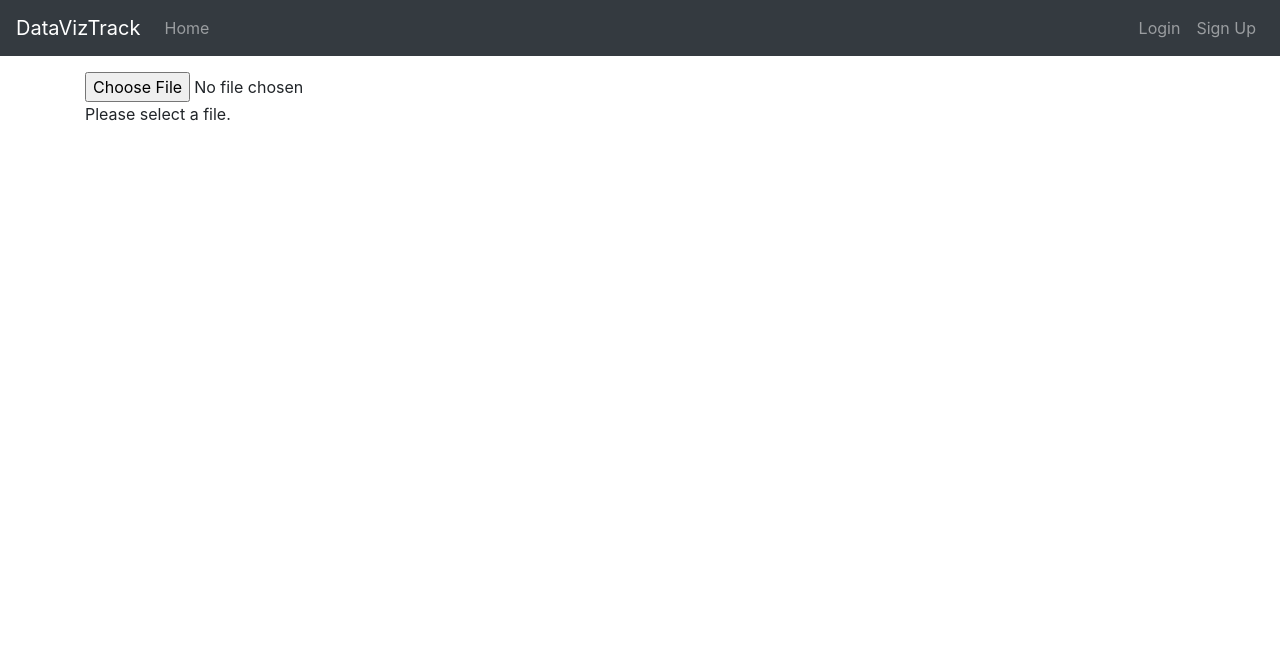
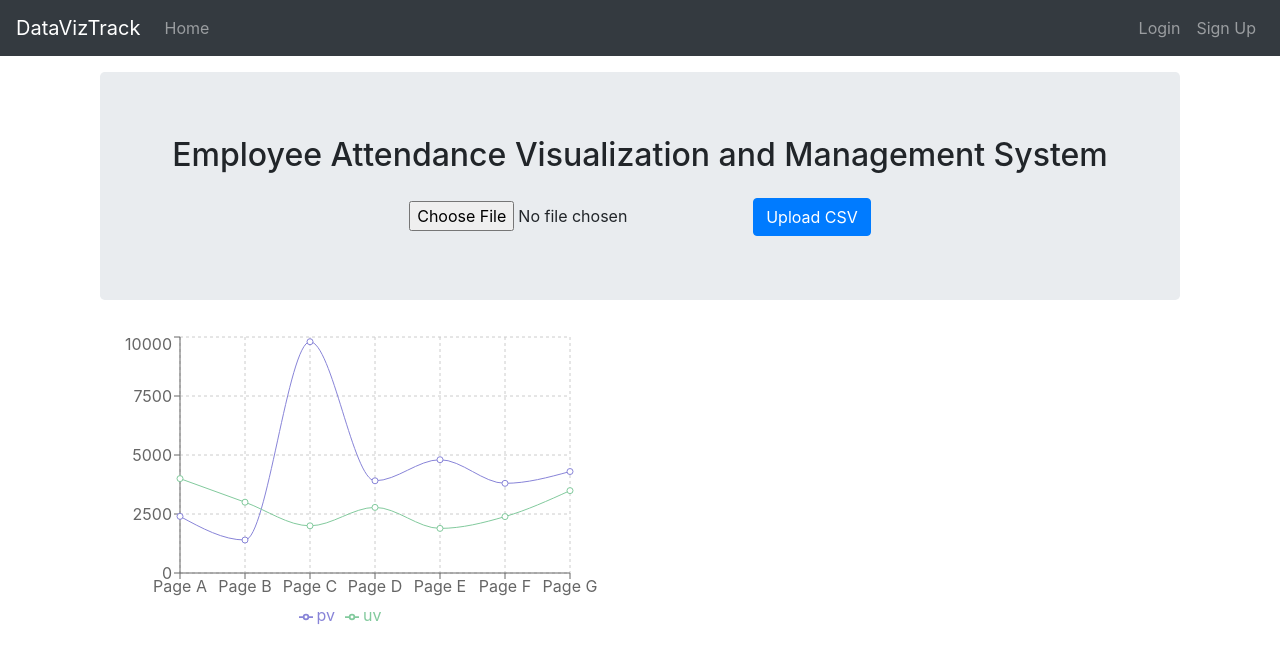
Before and after one commit to abduallahnoorsayket/React-auth-employee-attendance, a React (Create React App) app: page / in a window 1280 px wide. Shown: the top 662 px of the page. Built offline with nearby package versions, Linux system fonts and the light colour scheme.

Commit message:
graph showing in home

```diff
--- a/src/App.js
+++ b/src/App.js
@@ -9,6 +9,7 @@
 import Register from "./components/register.component";
 import Home from "./components/home.component";
 import HomeTwo from "./components/home-two.component";
+import SimpleLineChart from "./components/simple-line-chart";
 import Profile from "./components/profile.component";
 import BoardUser from "./components/board-user.component";
 import BoardModerator from "./components/board-moderator.component";
@@ -116,7 +117,8 @@
         </div>
         <div className="container mt-3">
           <Routes>
-            <Route path="/" element={<Home />} />
+            <Route path="/" element={<HomeTwo />} />
+            {/* <Route path="/" element={<Home />} /> */}
             <Route path="/home-two" element={<HomeTwo />} />
             <Route path="/login" element={<Login />} />
             <Route path="/register" element={<Register />} />
--- a/src/components/home-two.component.js
+++ b/src/components/home-two.component.js
@@ -1,4 +1,6 @@
 import React, { useState } from "react";
+import SimpleLineChart from "./simple-line-chart";
+
 import {
   LineChart,
   Line,
@@ -7,9 +9,53 @@
   CartesianGrid,
   Tooltip,
   Legend,
-  BarChart,
-  Bar,
+  ResponsiveContainer,
 } from "recharts";
+
+const data = [
+  {
+    name: "Page A",
+    uv: 4000,
+    pv: 2400,
+    amt: 2400,
+  },
+  {
+    name: "Page B",
+    uv: 3000,
+    pv: 1398,
+    amt: 2210,
+  },
+  {
+    name: "Page C",
+    uv: 2000,
+    pv: 9800,
+    amt: 2290,
+  },
+  {
+    name: "Page D",
+    uv: 2780,
+    pv: 3908,
+    amt: 2000,
+  },
+  {
+    name: "Page E",
+    uv: 1890,
+    pv: 4800,
+    amt: 2181,
+  },
+  {
+    name: "Page F",
+    uv: 2390,
+    pv: 3800,
+    amt: 2500,
+  },
+  {
+    name: "Page G",
+    uv: 3490,
+    pv: 4300,
+    amt: 2100,
+  },
+];
 
 const HomeTwo = () => {
   const [selectedFile, setSelectedFile] = useState(null);
@@ -46,6 +92,9 @@
           Upload CSV
         </button>
       </div>
+      <div className="text-center m-auto mt-4">
+        <SimpleLineChart data={data} />
+      </div>
     </div>
   );
 };
--- a/src/components/home.component.js
+++ b/src/components/home.component.js
@@ -48,7 +48,8 @@
   };
 
   return (
-    <div>
+    <div className="container">
+      <div className="jumbotron text-center">
         <input type="file" accept=".csv" onChange={handleFileChange} />
 
         {!fileSelected && <p>Please select a file.</p>}
@@ -94,6 +95,7 @@
           </div>
         )}
       </div>
+    </div>
   );
 };
 
--- /dev/null
+++ b/src/components/simple-line-chart.js
@@ -0,0 +1,39 @@
+import React from "react";
+import {
+  LineChart,
+  Line,
+  XAxis,
+  YAxis,
+  CartesianGrid,
+  Tooltip,
+  Legend,
+} from "recharts";
+
+export default function SimpleLineChart(props) {
+  return (
+    <LineChart
+      width={500}
+      height={300}
+      data={props.data}
+      margin={{
+        top: 5,
+        right: 30,
+        left: 20,
+        bottom: 5,
+      }}
+    >
+      <CartesianGrid strokeDasharray="3 3" />
+      <XAxis dataKey="name" />
+      <YAxis />
+      <Tooltip />
+      <Legend />
+      <Line
+        type="monotone"
+        dataKey="pv"
+        stroke="#8884d8"
+        activeDot={{ r: 8 }}
+      />
+      <Line type="monotone" dataKey="uv" stroke="#82ca9d" />
+    </LineChart>
+  );
+}
```
Lines whose indentation alone changed are shown as unchanged.
